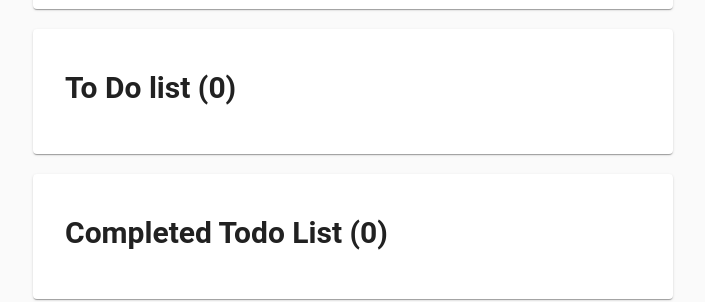
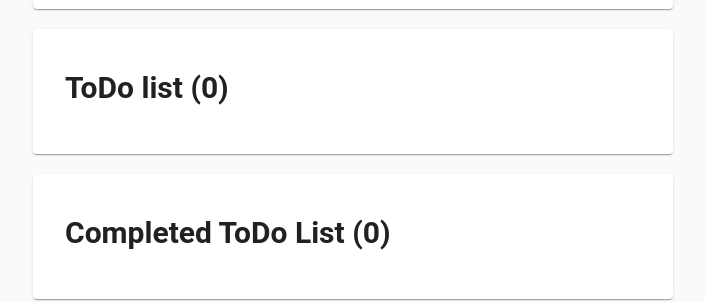
Before and after one commit to Viorelll/angular-viapp-todolist, an Angular app: page / in a window 1280 px wide. Shown: the part 253-555 px from the top of the page, without its empty margins (287-992 px from the left). Built offline with nearby package versions, Linux system fonts and the light colour scheme.

Commit message:
2 files modified

```diff
--- a/src/app/pages/todo/completedTodoList/completedTodoList.component.html
+++ b/src/app/pages/todo/completedTodoList/completedTodoList.component.html
@@ -1,6 +1,6 @@
 <mat-card>
   <mat-card-header>
-    <mat-card-title><h2>Completed Todo List ({{getCompletedTodos(0)}})</h2></mat-card-title>
+    <mat-card-title><h2>Completed ToDo List ({{getCompletedTodos(0)}})</h2></mat-card-title>
   </mat-card-header>
   <mat-card-content>
     <mat-list role="list">
--- a/src/app/pages/todo/todoList/todoList.component.html
+++ b/src/app/pages/todo/todoList/todoList.component.html
@@ -1,7 +1,7 @@
 <mat-card>
   <mat-card-header>
     <mat-card-title>
-        <h2>To Do list ({{getUncompletedTodos()}})</h2>
+        <h2>ToDo list ({{getUncompletedTodos()}})</h2>
       </mat-card-title>
   </mat-card-header>
   <mat-card-content>
```
